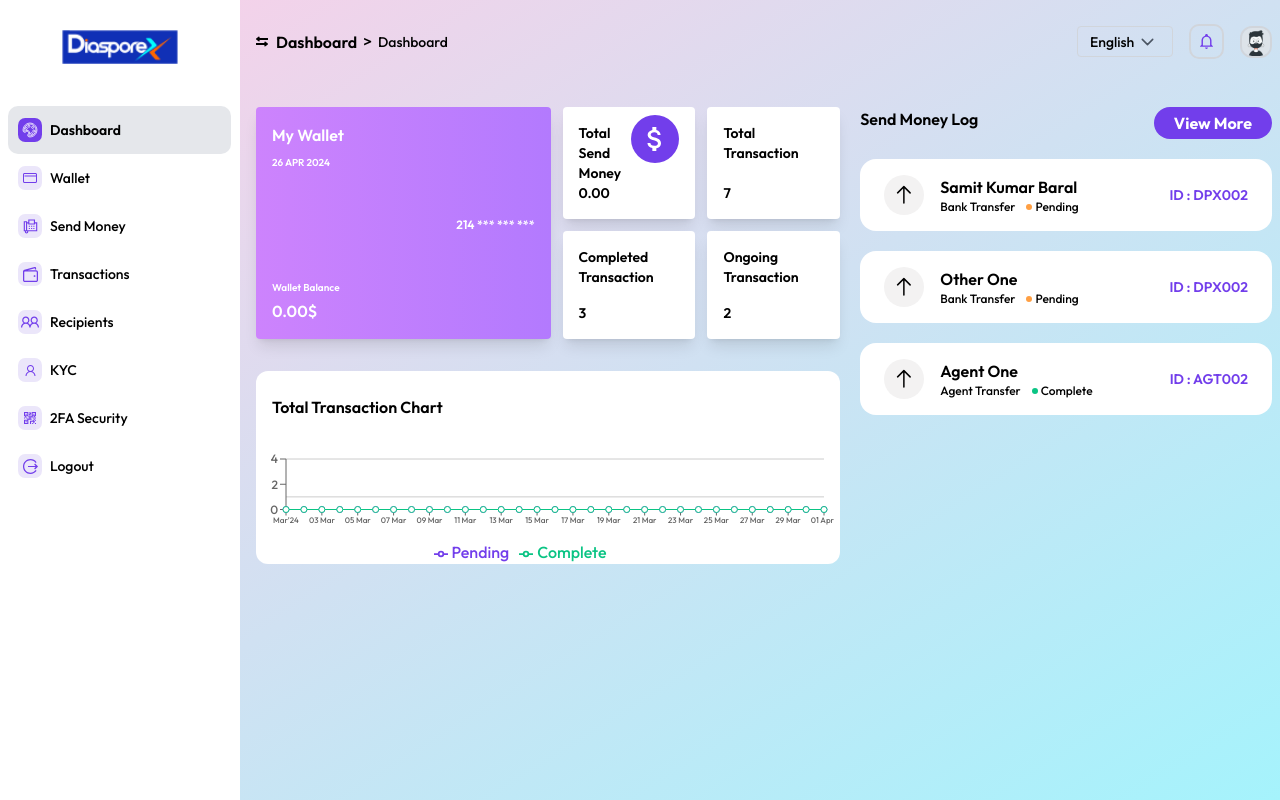
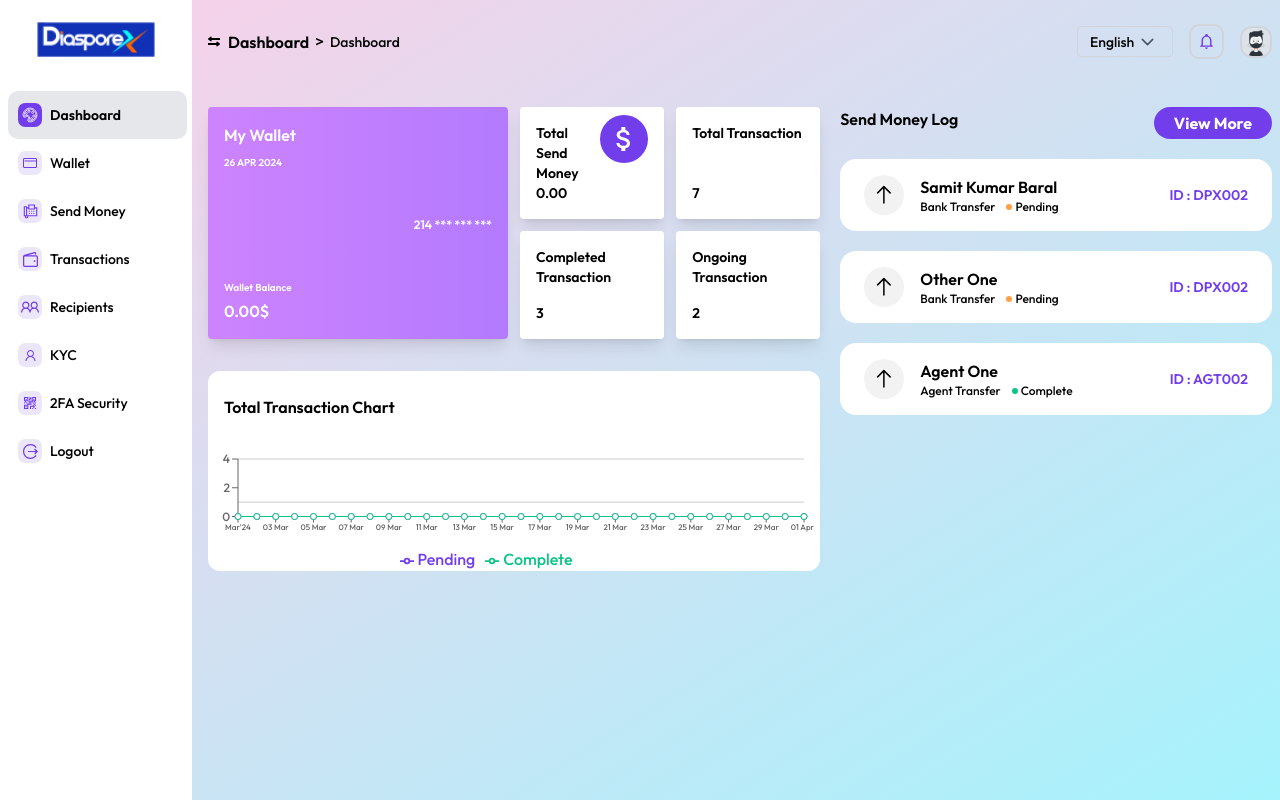
Before and after one commit to I-am-MoRsHeD/sm-user-portal, a Next.js app: page /user/dashboard in a window 1280 px wide. Built offline with nearby package versions, Linux system fonts and the light colour scheme.

Commit message:
table issue fixed

```diff
--- a/package.json
+++ b/package.json
@@ -11,6 +11,7 @@
   "dependencies": {
     "@radix-ui/react-select": "^2.1.1",
     "@tanstack/react-query": "^5.56.2",
+    "@tanstack/react-table": "^8.20.5",
     "axios": "^1.7.7",
     "class-variance-authority": "^0.7.0",
     "clsx": "^2.1.1",
--- a/src/app/(dashboard)/user/transactions/transactionsPage/transactionsPage.tsx
+++ b/src/app/(dashboard)/user/transactions/transactionsPage/transactionsPage.tsx
@@ -5,9 +5,10 @@ import PaginationHome from './PaginationHome';
 
 const TransactionsPage: React.FC = () => {
   return (
-    <div className="mx-auto flex flex-col justify-between gap-3 p-4 sm:px-8 lg:px-0 bg-white rounded-xl w-full overflow-hidden mt-5 h-[calc(100vh-9rem)] min-h-full">
-      <div className=" px-2 w-full h-full overflow-x-hidden overflow-y-auto">
+    <div className="mx-auto flex flex-col justify-between gap-3 py-2 lg:px-0 bg-white rounded-xl w-full overflow-hidden mt-5 h-[calc(100vh-9rem)] min-h-full">
+      <div className=" w-full h-full overflow-x-hidden overflow-y-auto p-2">
         <TransactionTable />
+        {/* <CustomTable /> */}
       </div>
 
       <div className='px-4 flex-1 w-full'>
--- a/src/components/MainLayout/MainLayout.tsx
+++ b/src/components/MainLayout/MainLayout.tsx
@@ -41,11 +41,11 @@ const MainLayout = ({ children }: LayoutProps) => {
                 </div>
                 <ToastContainer />
             </div> */}
-            <div className='flex w-full bg-gradient-to-tl from-cyan-200 to-pink-200 h-auto text-black'>
-                <div className={`h-screen bg-white duration-500 overflow-auto`}>
+            <div className='grid grid-cols-20 w-full bg-gradient-to-tl from-cyan-200 to-pink-200 h-auto text-black'>
+                <div className={`h-screen ${isNavOpen ? 'col-span-2 md:col-span-4 lg:col-span-3 5xl:col-span-2' : 'col-span-2 md:col-span-1'} w-full bg-white duration-500 overflow-auto`}>
                     <TheSidebar />
                 </div>
-                <div className={`h-screen  flex-1`}>
+                <div className={`h-screen ${isNavOpen ? 'col-span-18 md:col-span-16 lg:col-span-17 5xl:col-span-18' : 'col-span-18 md:col-span-19'} w-full`}>
                     <div className='h-full custom-scrollbar overflow-y-auto overflow-x-hidden py-2 lg:pl-4 pl-2 pr-2'>
                         {children}
                     </div>
--- a/src/components/Topbar.tsx
+++ b/src/components/Topbar.tsx
@@ -57,7 +57,7 @@ const Topbar = ({ children }: { children: string }) => {
 
   return (
     <div>
-      <div className="flex justify-between items-center py-4 ">
+      <div className="flex justify-between items-center py-4 flex-wrap">
         <div className="flex flex-row items-center gap-[6px]"><h3 className='flex items-center gap-2 text-sm font-semibold'>
           <div className='cursor-pointer' onClick={toggleNavigation}>
             <svg width="12" height="11" viewBox="0 0 12 11" fill="none" xmlns="http://www.w3.org/2000/svg">
@@ -68,7 +68,7 @@ const Topbar = ({ children }: { children: string }) => {
           <span className='text-xs lg:text-base'>Dashboard</span>  </h3><span className='mb-[2px]'>{'>'}</span>
           <span className='text-xs lg:text-sm'>{children}</span>
         </div>
-        <div className='flex items-center justify-end gap-1 lg:gap-4'>
+        <div className='flex items-center flex-wrap justify-end gap-1 lg:gap-4'>
           <div className=''>
             {
               pathName === '/user/transaction' ? <SearchField /> : ''
--- /dev/null
+++ b/src/components/TransactionLog/TransactionTable/CustomTable.tsx
@@ -0,0 +1,89 @@
+import {
+    ColumnDef,
+    flexRender,
+    getCoreRowModel,
+    useReactTable,
+} from '@tanstack/react-table';
+import { ColumnResizeMode } from '@tanstack/table-core';
+import { useState } from 'react';
+
+interface Person {
+    name: string;
+    age: number;
+    country: string;
+    status: string;
+}
+
+const data: Person[] = [
+    { name: 'John Doe', age: 25, country: 'USA', status: 'Active' },
+    { name: 'Jane Smith', age: 30, country: 'Canada', status: 'Inactive' },
+    { name: 'Alex Johnson', age: 22, country: 'UK', status: 'Pending' },
+];
+
+const columns: ColumnDef<Person>[] = [
+    {
+        accessorKey: 'name',
+        header: 'Name',
+    },
+    {
+        accessorKey: 'age',
+        header: 'Age',
+    },
+    {
+        accessorKey: 'country',
+        header: 'Country',
+    },
+    {
+        accessorKey: 'status',
+        header: 'Status',
+    },
+];
+
+export const CustomTable = () => {
+    const [columnResizeMode] = useState<ColumnResizeMode>('onChange');
+
+    const table = useReactTable({
+        data,
+        columns,
+        getCoreRowModel: getCoreRowModel(),
+        columnResizeMode, // Optional: To handle resizing columns
+    });
+
+    return (
+        <div className="p-1 w-full overflow-x-auto">
+            <table className=" border-collapse w-full">
+                <thead className="bg-gray-200">
+                    {table.getHeaderGroups().map(headerGroup => (
+                        <tr key={headerGroup.id}>
+                            {headerGroup.headers.map(header => (
+                                <th
+                                    key={header.id}
+                                    className="px-4 py-2 text-left font-medium text-gray-700 border-b border-gray-300"
+                                >
+                                    {flexRender(
+                                        header.column.columnDef.header,
+                                        header.getContext()
+                                    )}
+                                </th>
+                            ))}
+                        </tr>
+                    ))}
+                </thead>
+                <tbody>
+                    {table.getRowModel().rows.map(row => (
+                        <tr key={row.id} className="hover:bg-gray-100">
+                            {row.getVisibleCells().map(cell => (
+                                <td
+                                    key={cell.id}
+                                    className="px-4 py-2 border-b border-gray-300 text-gray-700"
+                                >
+                                    {flexRender(cell.column.columnDef.cell, cell.getContext())}
+                                </td>
+                            ))}
+                        </tr>
+                    ))}
+                </tbody>
+            </table>
+        </div>
+    );
+};
--- a/src/components/TransactionLog/TransactionTable/TransactionTable.tsx
+++ b/src/components/TransactionLog/TransactionTable/TransactionTable.tsx
@@ -31,7 +31,7 @@ const TransactionTable = () => {
     };
 
     return (
-        <div className="w-full">
+        <div className="w-full overflow-auto">
             <table className="bg-white text-nowrap w-full">
                 <thead>
                     <tr className="">
--- a/src/components/shared/SideLogo.tsx
+++ b/src/components/shared/SideLogo.tsx
@@ -7,7 +7,7 @@ const SideLogo = () => {
     const { isNavOpen, toggleNavigation }: any = useNavigationContext();
 
     return (
-        <div className={`px-5 py-3 lg:w-[75%] w-[100%] ${isNavOpen ? 'hidden md:block' : ''}`}>
+        <div className={`px-5 py-3 lg:w-[90%] w-[100%] ${isNavOpen ? 'hidden md:block' : ''}`}>
             <Image src={logo} className='w-[100%]' alt='notfound' />
         </div>
     );
--- a/src/components/shared/TheSidebar.tsx
+++ b/src/components/shared/TheSidebar.tsx
@@ -6,11 +6,13 @@ const TheSidebar = () => {
     const { isNavOpen, toggleNavigation }: any = useNavigationContext();
 
 
+    // md:w-40 w-[2.85rem],w-[2.85rem]
+    // w-44 xl:w-60, w-[3.5rem]
     return (
         <div>
             {/* responsive */}
-            <div className={` duration-300 ease-in-out overflow-y-auto ${isNavOpen ? "translate-x-0 md:w-40 w-[2.85rem]" : "w-[2.85rem]"} h-full  lg:hidden`} >
-                <div className=''>
+            <div className={` duration-300 ease-in-out overflow-y-auto w-full ${isNavOpen ? "translate-x-0 " : ""} h-full  lg:hidden`} >
+                <div className='w-full'>
                     <div className='flex justify-center items-center w-full pt-3'>
                         {
                             isNavOpen ? <SideLogo /> : null
@@ -23,9 +25,9 @@ const TheSidebar = () => {
                 </div>
             </div>
             {/* desktop */}
-            <div className={` duration-300  ease-in-out overflow-y-auto ${isNavOpen ? "translate-x-0 w-44 xl:w-60" : "w-[3.5rem]"} hidden lg:block`}>
+            <div className={` duration-300  ease-in-out overflow-y-auto ${isNavOpen ? "translate-x-0" : ""} hidden lg:block`}>
                 <div className=''>
-                    <div className={`p-4 flex flex-row justify-center items-center`}>
+                    <div className={`p-2 flex flex-row justify-center items-center`}>
                         {
                             isNavOpen ? <SideLogo /> : null
                         }
--- a/tailwind.config.ts
+++ b/tailwind.config.ts
@@ -88,6 +88,19 @@ const config = {
         "4xl": "1700px",
         "5xl": "1800px",
       },
+      gridTemplateColumns: {
+        '20': 'repeat(20, minmax(0, 1fr))'
+      },
+      gridColumn: {
+        'span-13': 'span 13 / span 13',
+        'span-14': 'span 14 / span 14',
+        'span-15': 'span 15 / span 15',
+        'span-16': 'span 16 / span 16',
+        'span-17': 'span 17 / span 17',
+        'span-18': 'span 18 / span 18',
+        'span-19': 'span 19 / span 19',
+        'span-20': 'span 20 / span 19',
+      }
     },
   },
   plugins: [
```
Also changed, not shown: 1 other file (tests, documents, lock files or other folders).
